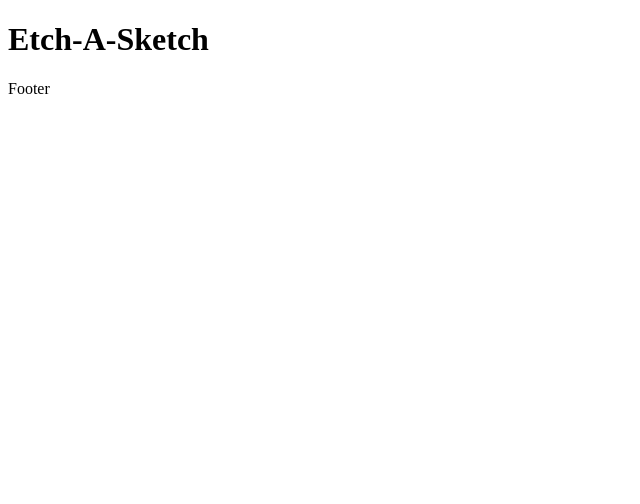
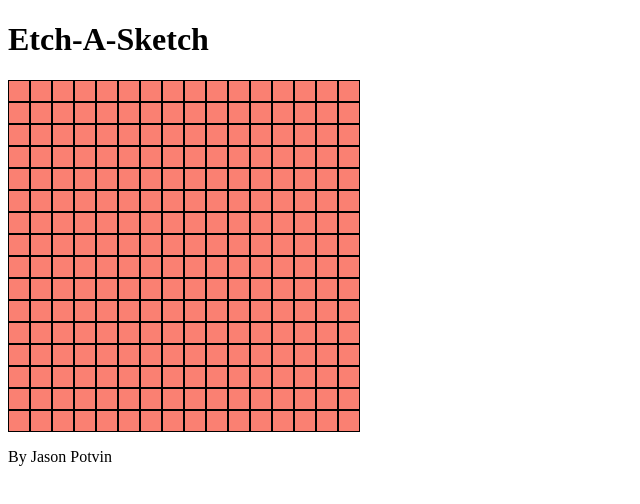
Before and after one commit to Jasonp1992/Etch-a-sketch, a plain HTML site: page index.html in a window 1280 px wide. Shown: the whole page, without its empty margins (0-640 px from the left). Drawn offline with Linux system fonts and the light colour scheme.

Commit message:
add function to make grid

```diff
--- a/index.html
+++ b/index.html
@@ -19,7 +19,7 @@
     </div>
 
     <div class="footer">
-        <p>Footer</p>
+        <p>By Jason Potvin</p>
     </div>
     <script src="./script.js"></script>
 </body>
--- a/script.js
+++ b/script.js
@@ -0,0 +1,18 @@
+
+makeSquares(16)
+
+function makeSquares(num) {
+    const canvas = document.querySelector('.canvas');
+    for (let i = 0; i < num; i++) {
+        let row = document.createElement('div');
+        row.classList.add(`row${i}`);
+        canvas.appendChild(row);
+        for (let j = 0; j < num; j++) {
+            const row = document.querySelector(`.row${i}`);
+            let column = document.createElement('div');
+            column.classList.add('column');
+            column.classList.add('grid-square')
+            row.appendChild(column);
+        }
+    };
+};
--- a/style.css
+++ b/style.css
@@ -0,0 +1,16 @@
+.grid-square {
+    margin: 0;
+    height: 20px;
+    width: 20px;
+    background-color: salmon;
+    border: solid black 1px;
+}
+
+.grid-square:hover {
+    background-color: aqua;
+}
+
+.canvas {
+    display: flex;
+    flex-wrap: wrap;
+}
```
